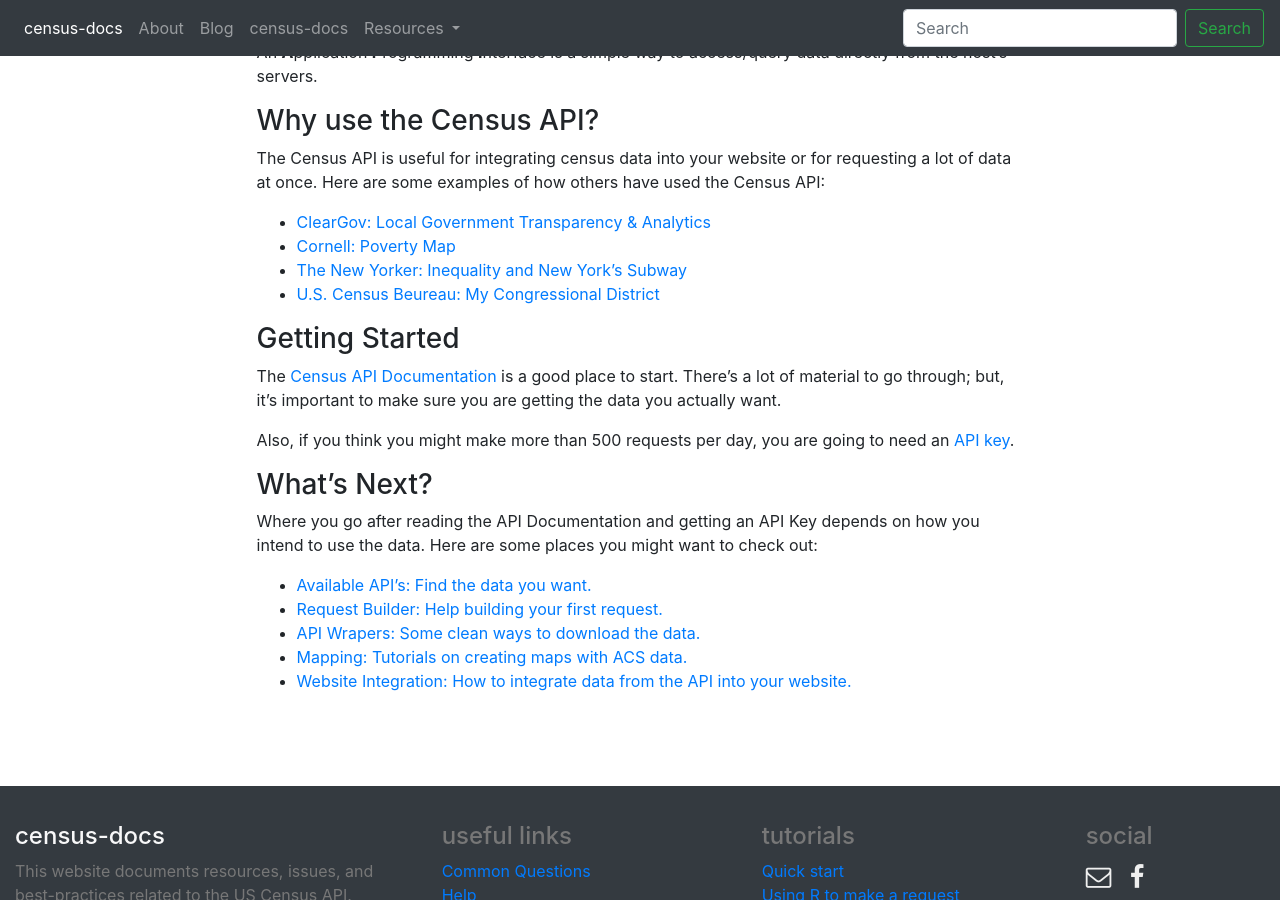
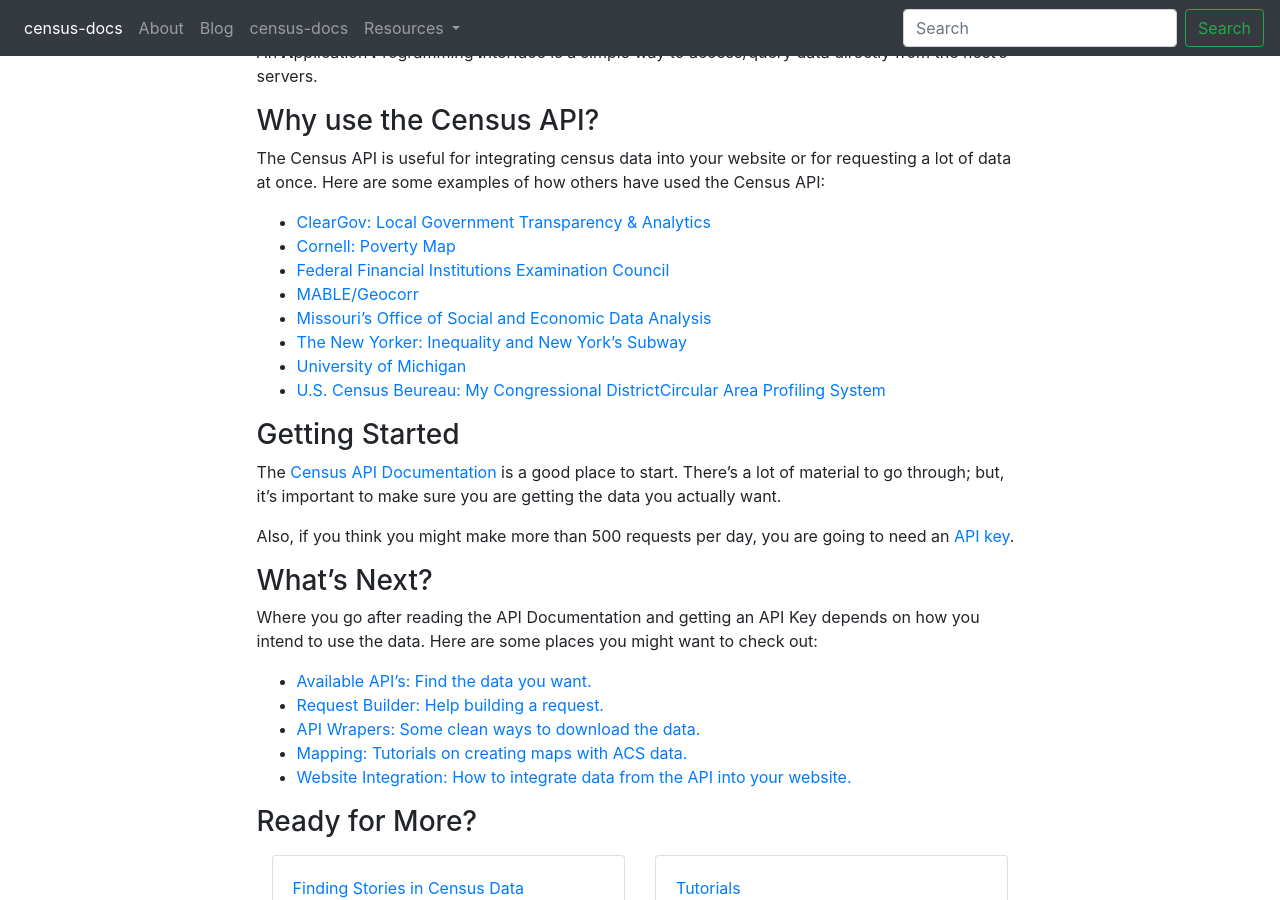
Before and after one commit to shepnathand/census-docs, a Jekyll site: the page built from index.md, in a window 1280 px wide and 900 px high, scrolled down 613 px. Built offline with Jekyll 4.4.1, drawn with Linux system fonts in a browser that asks for light colours; nearby versions of some CDN libraries; our own code applies the rules of GitHub Pages for plain Markdown files; some of the changed text lies outside the part shown.

Commit message:
rearranged and added cards to index.md

```diff
--- a/index.md
+++ b/index.md
@@ -16,8 +16,12 @@ The Census API is useful for integrating census data into your website or for re
 
   + [ClearGov: Local Government Transparency & Analytics](http://www.cleargov.com/)
   + [Cornell: Poverty Map](http://pad.human.cornell.edu/Unlisted/uncertaintymap_fullinfo_api_B17001.cfm)
+  + [Federal Financial Institutions Examination Council](https://geomap.ffiec.gov/FFIECGeocMap/GeocodeMap1.aspx)
+  + [MABLE/Geocorr](http://mcdc.missouri.edu/websas/geocorr_index.shtml)
+  + [Missouri’s Office of Social and Economic Data Analysis](http://www.oseda.missouri.edu/)
   + [The New Yorker: Inequality and New York's Subway](http://projects.newyorker.com/story/subway/)
-  + [U.S. Census Beureau: My Congressional District](https://www.census.gov/mycd/)
+  + [University of Michigan](http://www.psc.isr.umich.edu/dis/data/resource/detail/1457)
+  + [U.S. Census Beureau: My Congressional District](https://www.census.gov/mycd/)[Circular Area Profiling System](http://mcdc.missouri.edu/websas/capsindex.shtml)
 
 ### Getting Started
 The [Census API Documentation](https://www.census.gov/data/developers/guidance/api-user-guide.What_is_the_API.html) is a good place to start. There's a lot of material to go through; but, it's important to make sure you are getting the data you actually want.
@@ -28,7 +32,27 @@ Also, if you think you might make more than 500 requests per day, you are going
 Where you go after reading the API Documentation and getting an API Key depends on how you intend to use the data. Here are some places you might want to check out:
 
   + [Available API's: Find the data you want.](https://www.census.gov/data/developers/data-sets.html)
-  + [Request Builder: Help building your first request.](/request-builder/)
+  + [Request Builder: Help building a request.](/request-builder/)
   + [API Wrapers: Some clean ways to download the data.](/wrapers/)
   + [Mapping: Tutorials on creating maps with ACS data.](/mapping/)
   + [Website Integration: How to integrate data from the API into your website.](/web-integration/)
+
+### Ready for More?
+<div class="tutorials">
+  <div class="container">
+    <div class="row">
+      <div class="col-sm-6 py-2">
+        <div class="card h-100 card-body">
+          <p class="card-text"><a href="https://source.opennews.org/articles/finding-stories-census-data/">Finding Stories in Census Data</a></p>
+          <p>Emily Alpert Reyes on how to find promising needles in Census haystacks.</p>
+        </div>
+      </div>
+      <div class="col-sm-6 py-2">
+        <div class="card h-100 card-body">
+          <p class="card-text"><a href="/tutorials/">Tutorials</a></p>
+          <p>From getting started to detailed analysis.</p>
+        </div>
+      </div>
+    </div>
+  </div>
+</div>
```
